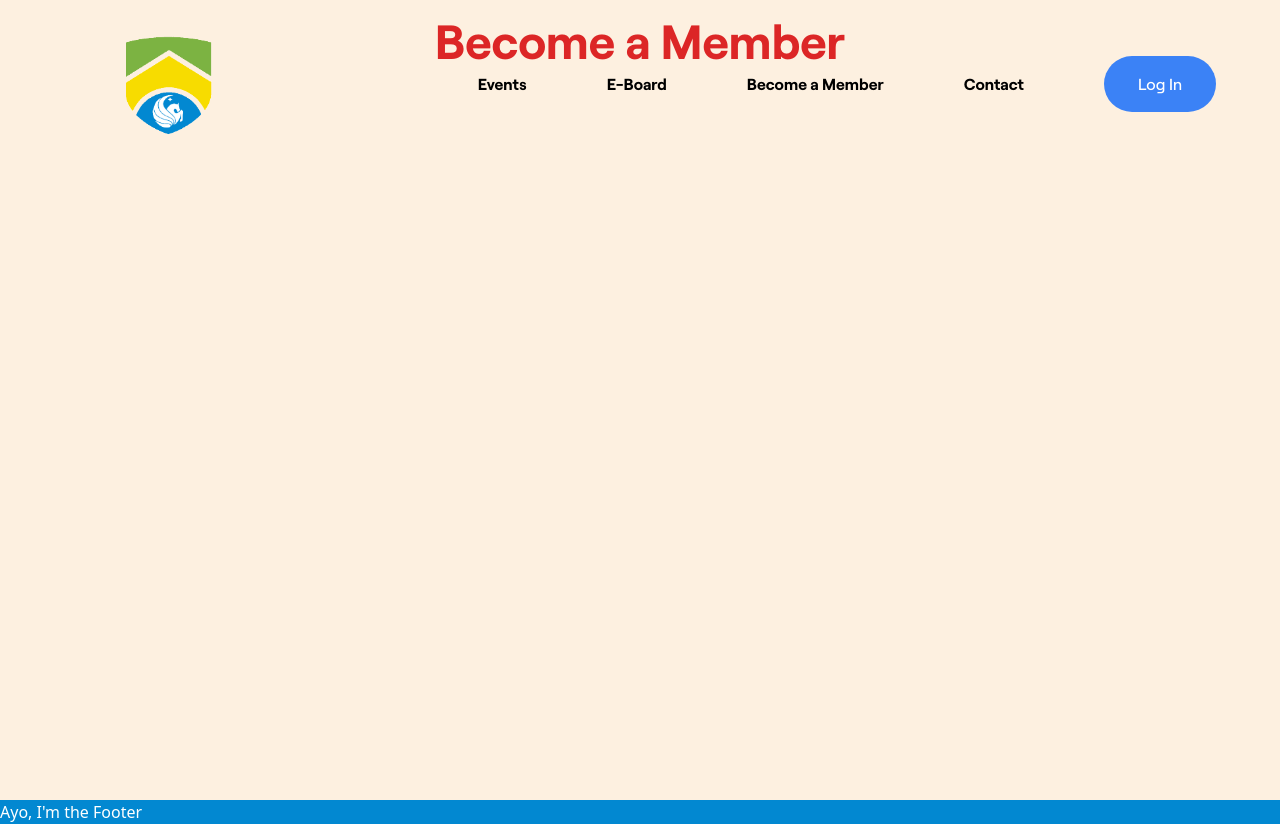
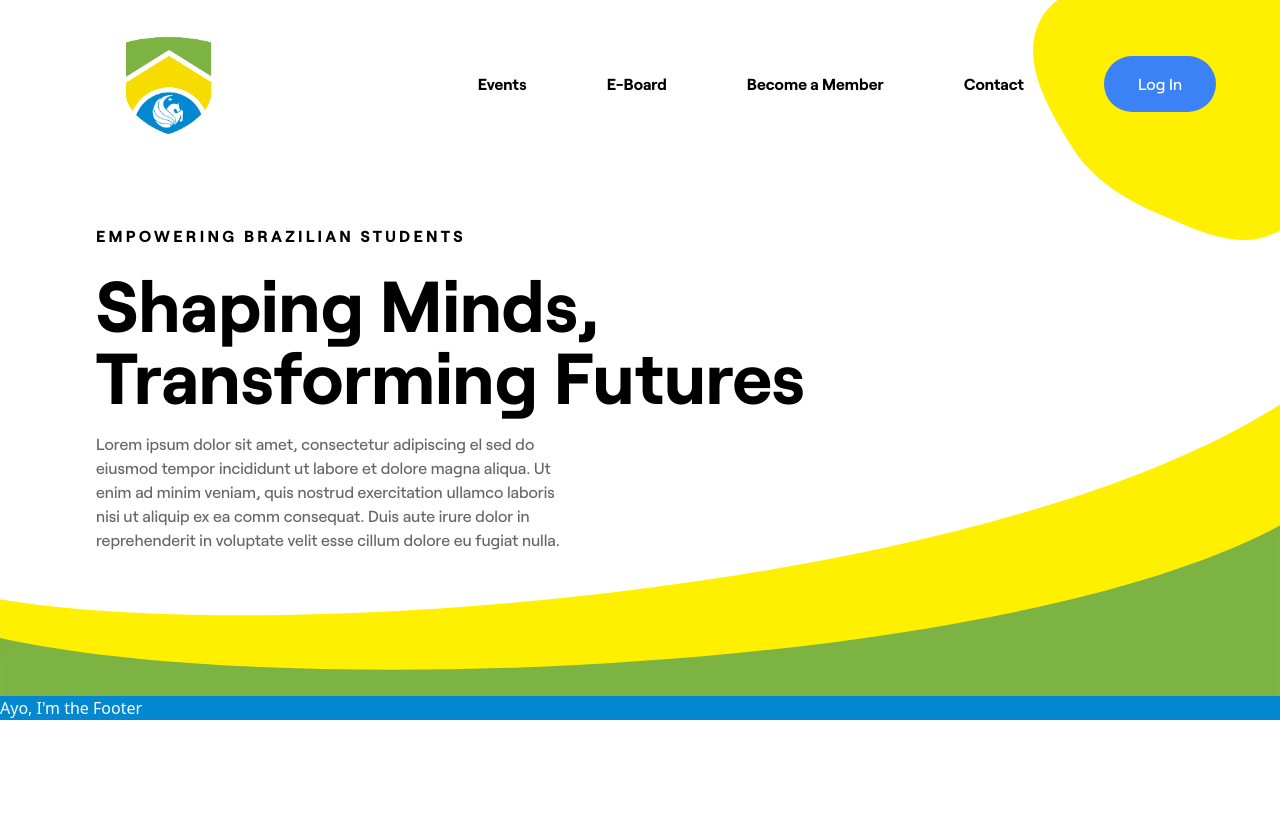
Before and after one commit to UCF-BRASA/BRASA-Web, a Next.js app: page /become-member in a window 1280 px wide. After the commit the page ends 800 px from the top, so only its background shows below. Built offline with nearby package versions, Linux system fonts and the light colour scheme.

Commit message:
BRWEB-31: design done, missing final content

```diff
--- a/src/pages/become-member.tsx
+++ b/src/pages/become-member.tsx
@@ -1,9 +1,41 @@
 import { NextPage } from "next";
 
-const BecomeMember: NextPage = () => {
+interface Props {
+  windowWidth: number;
+  windowHeight: number;
+}
+
+const BecomeMember: NextPage<Props> = ({ windowWidth }) => {
   return (
-    <main className="h-screen bg-bgbeige">
-      <h1 className="p-4 mb-4 text-5xl font-bold text-center text-red-600">Become a Member</h1>
+    <main className="h-full bg-white">
+      {/* Section 1 - Intro */}
+
+      {/* Yellow blob on top-right hand corner */}
+      <div className="flex justify-end bg-white mb-[8rem]">
+        <img src="become-member/intro/yellow-blob.svg" className="h-[15rem]" />
+      </div>
+
+      {/*  */}
+      <div className="absolute flex flex-row pl-24 my-[-13rem] overflow-x-hidden w-full">
+        <div className="order-first w-screen">
+          <h3 className="pt-16 font-bold text-base tracking-[0.20em]">
+            EMPOWERING BRAZILIAN STUDENTS
+          </h3>
+          <h1 className="pt-5 leading-200 font-bold text-7xl">
+            Shaping Minds,
+            <br /> Transforming Futures
+          </h1>
+          <p className="pt-5 font-medium text-base text-black/60 w-[30rem] break-normal">
+            Lorem ipsum dolor sit amet, consectetur adipiscing el sed do eiusmod tempor incididunt
+            ut labore et dolore magna aliqua. Ut enim ad minim veniam, quis nostrud exercitation
+            ullamco laboris nisi ut aliquip ex ea comm consequat. Duis aute irure dolor in
+            reprehenderit in voluptate velit esse cillum dolore eu fugiat nulla.
+          </p>
+        </div>
+      </div>
+
+      {/* Curvy area */}
+      <img src="become-member/intro/intro-gy-area.svg" width={windowWidth} className="mt-[10rem]" />
     </main>
   );
 };
```
Also changed, not shown: public/become-member/intro/intro-gy-area.svg (added), public/become-member/intro/yellow-blob.svg (added).
